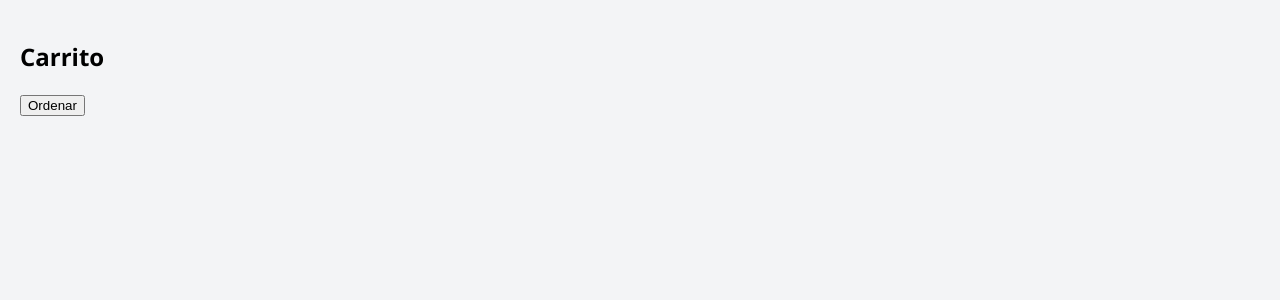
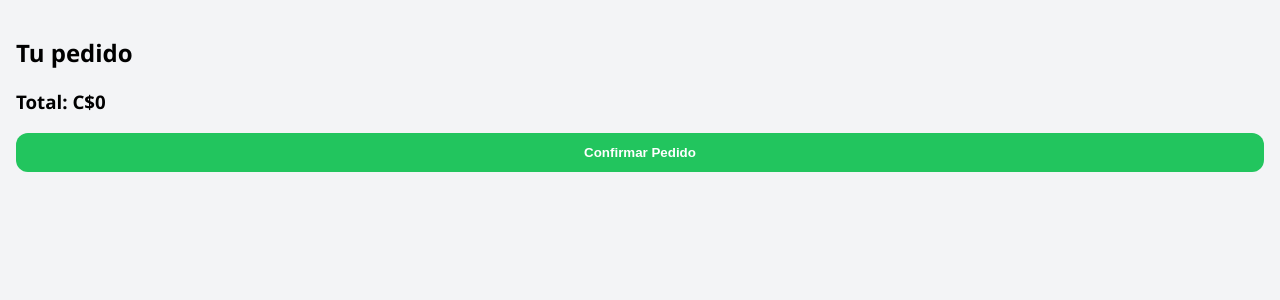
Before and after one commit to vasquezvalentinanazaret/pinolappversion2, a Next.js app in the folder apps/client-web/: page /cart in a window 1280 px wide. Shown: the top 300 px of the page. Built offline with nearby package versions, Linux system fonts and the light colour scheme.

Commit message:
Update page.js

```diff
--- a/apps/client-web/app/cart/page.js
+++ b/apps/client-web/app/cart/page.js
@@ -6,25 +6,33 @@ import API from "../../lib/api";
 export default function Cart() {
   const { items, clearCart } = useCart();
 
+  const total = items.reduce((acc, item) => acc + item.price, 0);
+
   const createOrder = async () => {
     await API.post("/orders", {
       items,
-      total: items.length * 10
+      total
     });
 
     clearCart();
-    alert("Pedido creado");
+    alert("Pedido enviado 🚀");
   };
 
   return (
-    <div style={{ padding: 20 }}>
-      <h2>Carrito</h2>
+    <div className="container">
+      <h2>Tu pedido</h2>
 
       {items.map((item, i) => (
-        <p key={i}>{item.name}</p>
+        <div key={i} className="card">
+          {item.name} - C${item.price}
+        </div>
       ))}
 
-      <button onClick={createOrder}>Ordenar</button>
+      <h3>Total: C${total}</h3>
+
+      <button className="button" onClick={createOrder}>
+        Confirmar Pedido
+      </button>
     </div>
   );
 }
```
